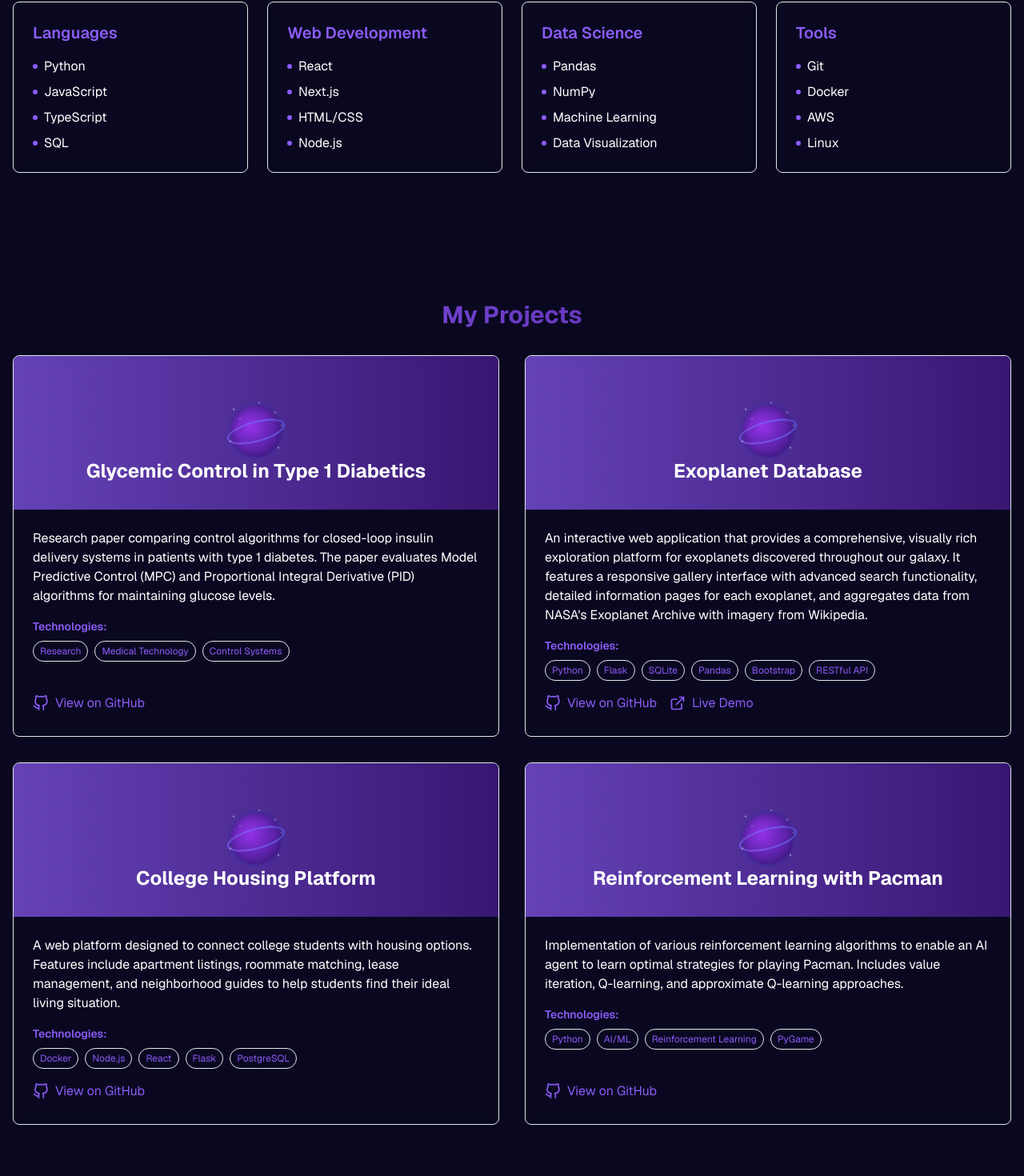
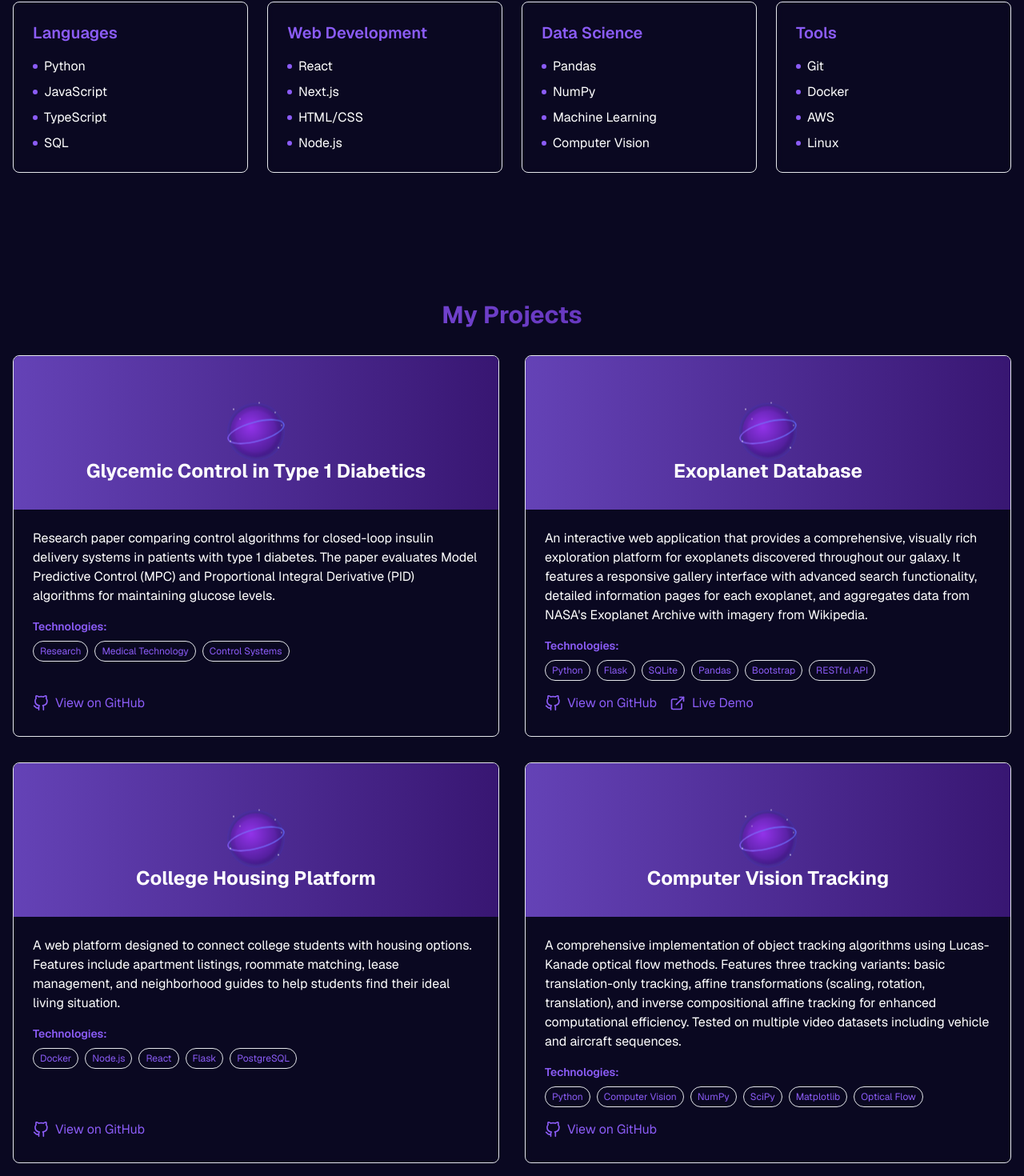
Before and after one commit to Spencer29496/Mines_Portfolio, a Next.js app: page / in a window 1280 px wide. Shown: the part 1217-2687 px from the top of the page at 80% size. Built offline with nearby package versions, Linux system fonts and the light colour scheme.

Commit message:
Add Computer Vision Tracking project to portfolio - Replace Reinforcement Learning with Pacman project - Update skills section to include Computer Vision expertise - Add comprehensive project description highlighting Lucas-Kanade algorithms

```diff
--- a/src/app/page.tsx
+++ b/src/app/page.tsx
@@ -126,7 +126,7 @@ export default function Home() {
           <div className="grid grid-cols-2 md:grid-cols-4 gap-6">
             <SkillCard title="Languages" skills={["Python", "JavaScript", "TypeScript", "SQL"]} />
             <SkillCard title="Web Development" skills={["React", "Next.js", "HTML/CSS", "Node.js"]} />
-            <SkillCard title="Data Science" skills={["Pandas", "NumPy", "Machine Learning", "Data Visualization"]} />
+            <SkillCard title="Data Science" skills={["Pandas", "NumPy", "Machine Learning", "Computer Vision"]} />
             <SkillCard title="Tools" skills={["Git", "Docker", "AWS", "Linux"]} />
           </div>
         </div>
@@ -161,11 +161,11 @@ export default function Home() {
               githubUrl="https://github.com/Spencer29496/college-housing-platform"
             />
             <ProjectCard
-              title="Reinforcement Learning with Pacman"
-              description="Implementation of various reinforcement learning algorithms to enable an AI agent to learn optimal strategies for playing Pacman. Includes value iteration, Q-learning, and approximate Q-learning approaches."
-              technologies={["Python", "AI/ML", "Reinforcement Learning", "PyGame"]}
+              title="Computer Vision Tracking"
+              description="A comprehensive implementation of object tracking algorithms using Lucas-Kanade optical flow methods. Features three tracking variants: basic translation-only tracking, affine transformations (scaling, rotation, translation), and inverse compositional affine tracking for enhanced computational efficiency. Tested on multiple video datasets including vehicle and aircraft sequences."
+              technologies={["Python", "Computer Vision", "NumPy", "SciPy", "Matplotlib", "Optical Flow"]}
               imageUrl="/planet.svg"
-              githubUrl="https://github.com/Spencer29496/reinforcement-learning-with-pacman"
+              githubUrl="https://github.com/Spencer29496/Computer-Vision-Tracking"
             />
           </div>
         </div>
```
Also changed, not shown: 1 other file (tests, documents, lock files or other folders).
